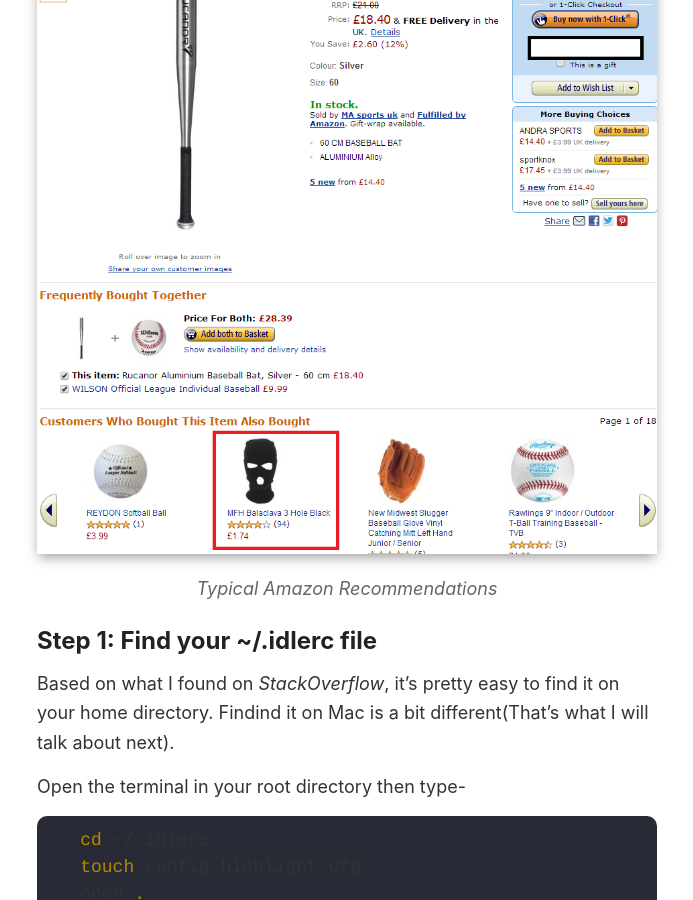
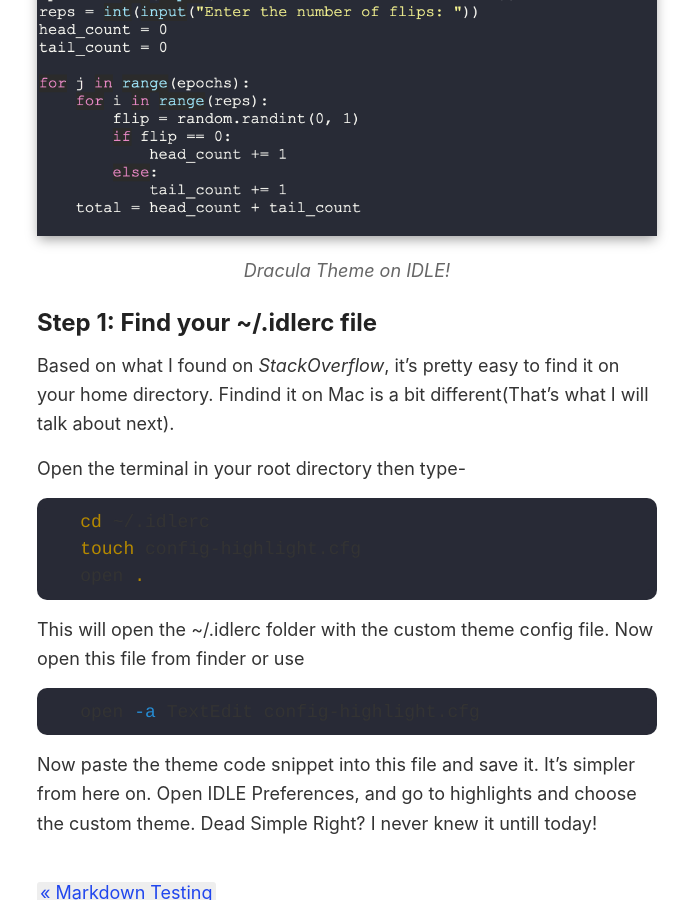
Before and after one commit to achntj/achintyajha.github.io, a Jekyll site: the page built from _posts/2021-9-16-idle-custom-themes.md, in a window 1280 px wide and 900 px high, scrolled down 377 px. Shown: the whole window, without its empty margins (293-986 px from the left). Built offline with Jekyll 4.4.1, drawn with Linux system fonts in a browser that asks for light colours.

Commit message:
idle themes post

```diff
--- a/_posts/2021-9-16-idle-custom-themes.md
+++ b/_posts/2021-9-16-idle-custom-themes.md
@@ -6,8 +6,8 @@
 location: New Delhi, India
 ---
 
-![]({{ site.baseurl }}/images/posts/curation2.png)
-_Typical Amazon Recommendations_
+![]({{ site.baseurl }}/images/posts/dracula.png)
+_Dracula Theme on IDLE!_
 
 ## Step 1: Find your ~/.idlerc file
 
```
Also changed, not shown: images/posts/dracula.png (added).
